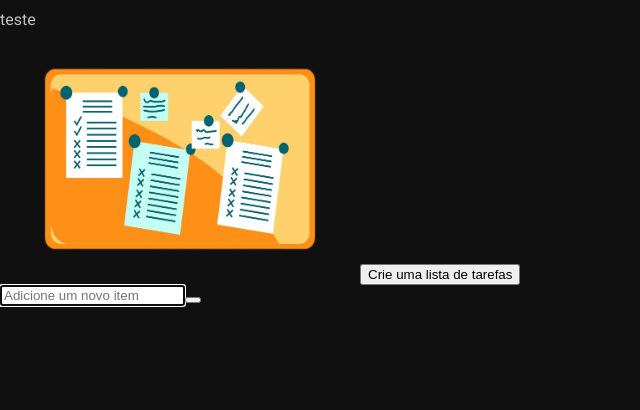
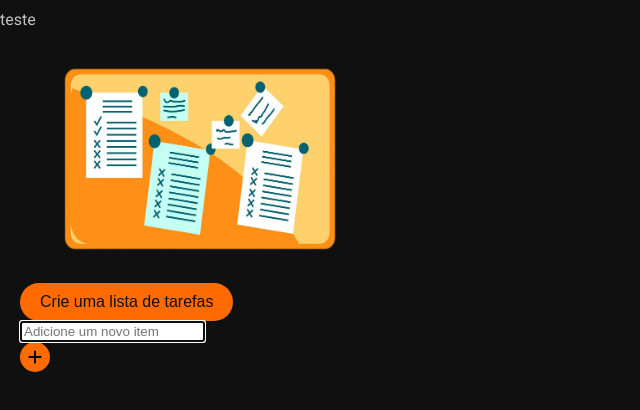
Before and after one commit to JoaoTravalini/curso-angular-lista-de-tarefas, an Angular app: page / in a window 1280 px wide. Shown: the top 410 px of the page, without its empty margins (0-640 px from the left). Built offline with nearby package versions, Linux system fonts and the light colour scheme.

Commit message:
Aula 80 finalizada

```diff
--- a/src/app/modules/to-do-list/pages/list/list.component.html
+++ b/src/app/modules/to-do-list/pages/list/list.component.html
@@ -14,7 +14,7 @@
         <label class="input-label-text" for="inputValue">
             <input type="text" placeholder="Adicione um novo item" id="inputValue" autofocus>
 
-            <button class="btn btn-primary" title="Adicionar um novo item"></button>
+            <button class="btn btn-primary-circle" title="Adicionar um novo item"></button>
         </label>
     </div>
 </div>
--- a/src/scss/_index.scss
+++ b/src/scss/_index.scss
@@ -1,2 +1,4 @@
 @import "theme/index";
-@import "base/index"
+@import "base/index";
+@import "layout/index";
+@import "component/index"
--- /dev/null
+++ b/src/scss/component/_button.scss
@@ -0,0 +1,60 @@
+.btn {
+    display: flex;
+    justify-content: center;
+    align-items: center;
+
+    transition: 0.5s;
+
+    border: none;
+    cursor: pointer;
+
+    &.btn-primary,
+    &.btn-primary-circle{
+        color: var(--black);
+        background: var(--primary);
+
+        &:hover{
+            background: var(--primary-010);
+            color: var(--black-010);
+        }
+    }
+
+    &.btn-dangery,
+    &.btn-danger-circle{
+        color: var(--white);
+        background: var(--red);
+
+        &:hover{
+            background: var(--primary-010);
+        }
+    }
+
+    &.btn-primary,
+    &.btn-danger{
+        font-size: 16px;
+        border-radius: 50px;
+        padding: 10px 20px;
+    }
+
+    &.btn-primary-circle,
+    &.btn-danger-circle{
+        width: 30px;
+        height: 30px;
+        border-radius: 50px;
+
+        &::after {
+            top: 1px;
+            position: relative;
+        }
+    }
+
+    &.btn-primary-circle{
+        &::after {
+            content: url('../../assets/icons/add.svg');
+        }
+    }
+
+    &.btn-danger-circle{
+            content: url('../../assets/icons/delete.svg');
+    }
+}
--- /dev/null
+++ b/src/scss/component/_index.scss
@@ -0,0 +1 @@
+@use "button"
--- /dev/null
+++ b/src/scss/layout/_container.scss
@@ -0,0 +1,11 @@
+.container {
+    width: 350px;
+    padding: 0 20px;
+    position: relative;
+}
+
+@media ( max-width: 750px ){
+    .container{
+        width: 100%;
+    }
+}
--- /dev/null
+++ b/src/scss/layout/_index.scss
@@ -0,0 +1 @@
+@use "container"
```
